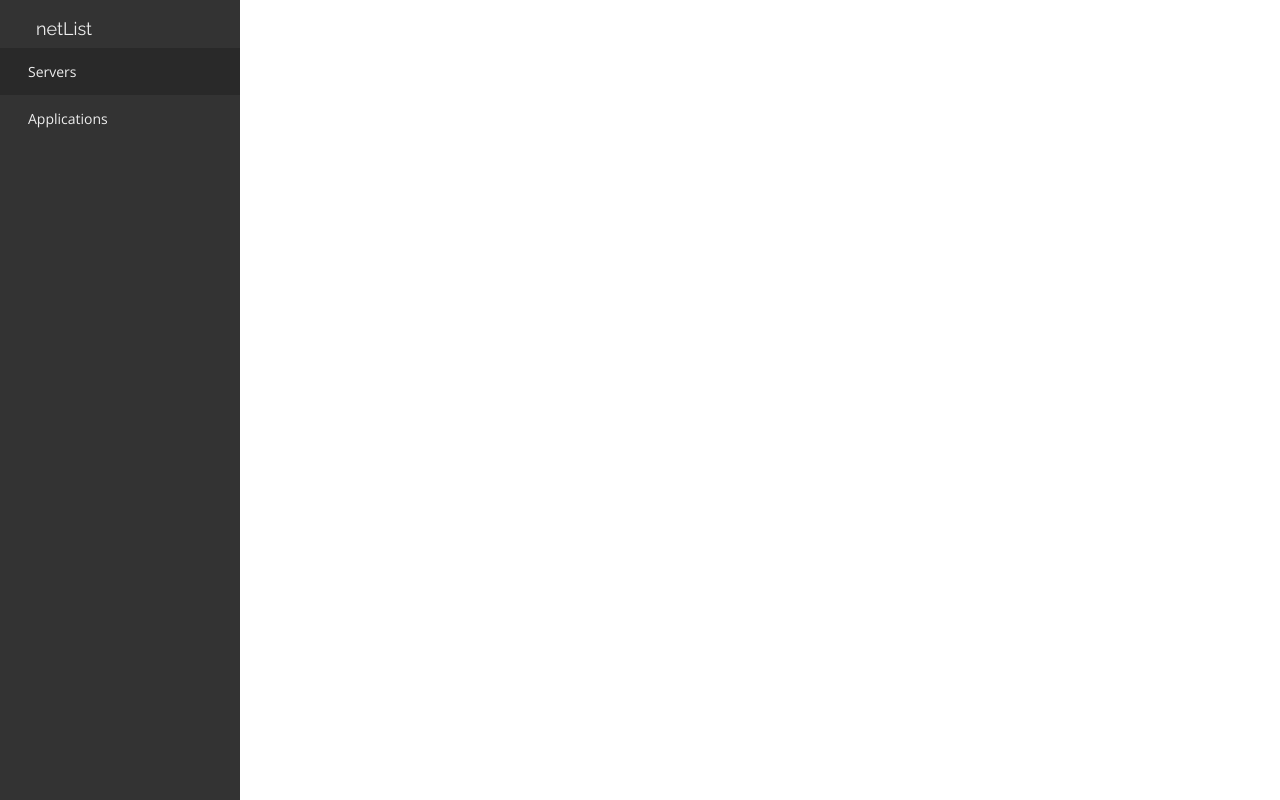
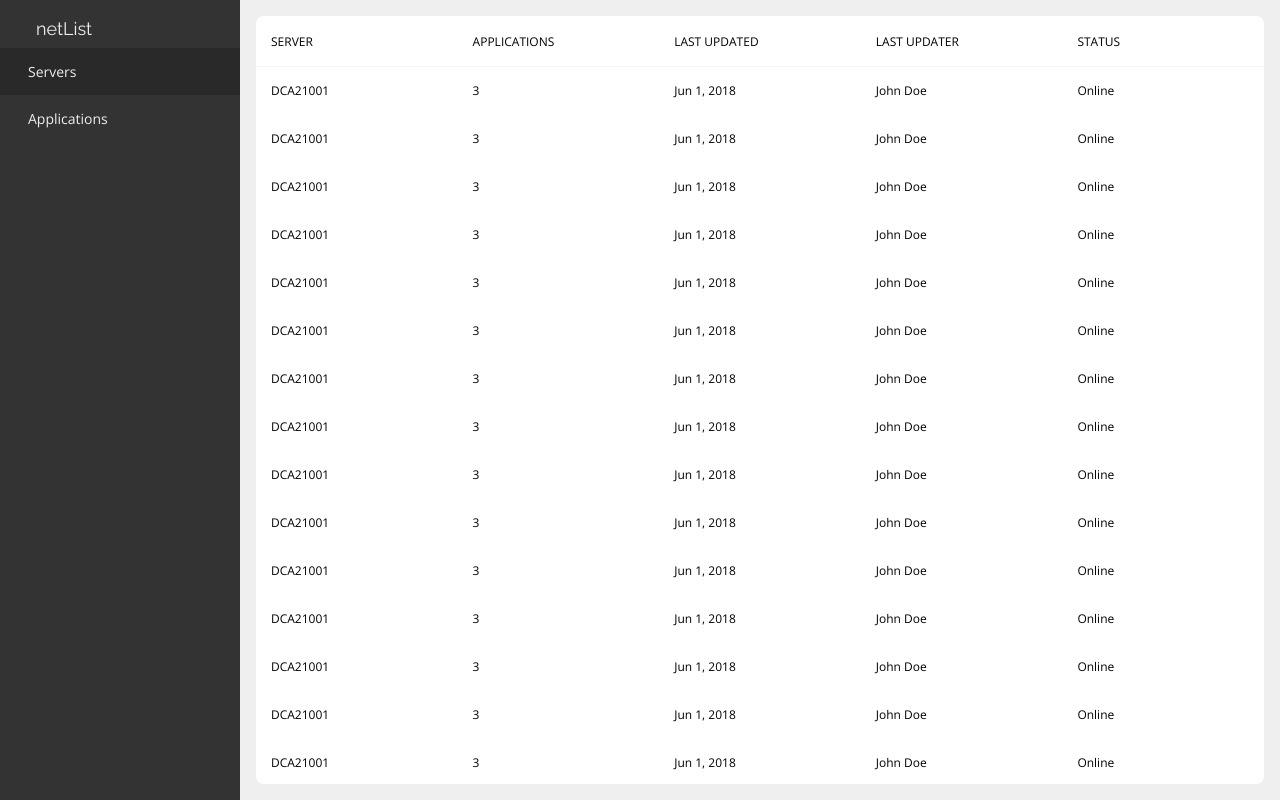
Before and after one commit to treemmett/netlist, a React app: page /servers in a window 1280 px wide. Built offline with nearby package versions, Linux system fonts and the light colour scheme.

Commit message:
Adds server list

```diff
--- a/src/index.css
+++ b/src/index.css
@@ -15,3 +15,8 @@ body {
   display: flex;
   height: 100%;
 }
+
+.page{
+  background-color: #efefef;
+  flex: 1;
+}
--- a/src/index.js
+++ b/src/index.js
@@ -5,6 +5,7 @@ import './index.css';
 
 // Components
 import App from './App';
+import ServerList from './pages/ServerList';
 import Sidebar from './components/Sidebar';
 
 const Render = () => (
@@ -14,6 +15,7 @@ const Render = () => (
 
       <Switch>
         <Route exact path="/" component={App}/>
+        <Route exact path="/servers" component={ServerList}/>
       </Switch>
       </React.Fragment>
   </Router>
--- /dev/null
+++ b/src/pages/ServerList.js
@@ -0,0 +1,52 @@
+import React, { Component } from 'react';
+import './ServerList.scss';
+
+export default class ServerList extends Component{
+  render(){
+    const rows = [];
+    while(rows.length < 20){
+      rows.push(<Row key={rows.length}/>);
+    }
+
+    return (
+      <div className="serverList page">
+        <div className="table">
+          <div className="tbl-header">
+            <table cellPadding="0" cellSpacing="0" border="0">
+              <thead>
+                <tr>
+                  <th>Server</th>
+                  <th>Applications</th>
+                  <th>Last Updated</th>
+                  <th>Last Updater</th>
+                  <th>Status</th>
+                </tr>
+              </thead>
+            </table>
+          </div>
+          <div className="tbl-content">
+            <table cellPadding="0" cellSpacing="0" border="0">
+              <tbody>
+                {rows}
+              </tbody>
+            </table>
+          </div>
+        </div>
+      </div>
+    );
+  }
+}
+
+class Row extends Component{
+  render(){
+    return (
+      <tr>
+        <td>DCA21001</td>
+        <td>3</td>
+        <td>Jun 1, 2018</td>
+        <td>John Doe</td>
+        <td>Online</td>
+      </tr>
+    );
+  }
+}
--- /dev/null
+++ b/src/pages/ServerList.scss
@@ -0,0 +1,62 @@
+.serverList{
+  padding: 1em;
+  position: relative;
+  overflow: hidden;
+
+  .table{
+    height: 100%;
+    position: relative;
+    border-radius: 0.5em;
+    overflow: hidden;
+  }
+
+  table{
+    width: 100%;
+    table-layout: fixed;
+  }
+
+  .tbl-content{
+    height: calc(100% - 50px);
+    overflow-x: auto;
+    margin-top: 0px;
+    border-top: 1px solid rgba(#fff, 0.3);
+
+    table{
+      border-radius: 0 0 0.5em 0.5em;
+    }
+  }
+
+  tr{
+    background-color: #fff;
+  }
+
+  th{
+    height: 50px;
+    padding: 0 15px;
+    text-align: left;
+    font-weight: 500;
+    font-size: 12px;
+    text-transform: uppercase;
+  }
+
+  td{
+    padding: 15px;
+    text-align: left;
+    vertical-align:middle;
+    font-weight: 300;
+    font-size: 12px;
+    border-bottom: solid 1px rgba(255,255,255,0.1);
+  }
+
+  ::-webkit-scrollbar {
+      width: 6px;
+  }
+
+  ::-webkit-scrollbar-track {
+      -webkit-box-shadow: inset 0 0 6px rgba(0,0,0,0.3);
+  }
+
+  ::-webkit-scrollbar-thumb {
+      -webkit-box-shadow: inset 0 0 6px rgba(0,0,0,0.3);
+  }
+}
```
